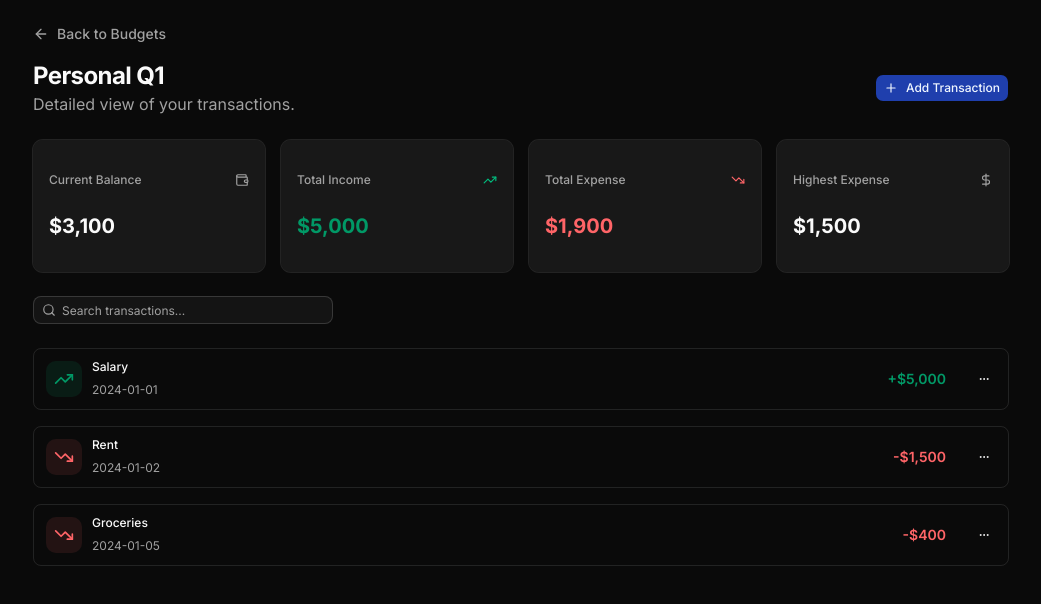
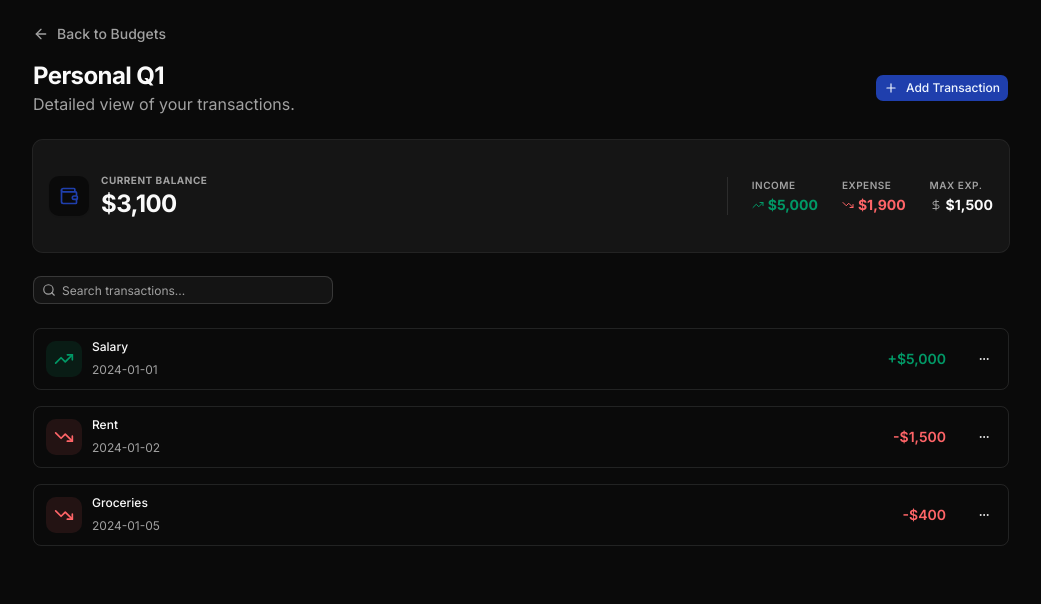
Before and after one commit to philldev/budget-app, a Next.js app: page /budgets/1 in a window 1280 px wide. Shown: the top 604 px of the page, without its empty margins (119-1160 px from the left). Built offline with nearby package versions, Linux system fonts and the light colour scheme.

Commit message:
refactor budget summary into a single compact card

```diff
--- a/app/budgets/[id]/page.tsx
+++ b/app/budgets/[id]/page.tsx
@@ -188,44 +188,43 @@ export default function BudgetDetailPage({ params }: { params: Promise<{ id: str
         </div>
       </div>
 
-      <div className="grid gap-4 md:grid-cols-2 lg:grid-cols-4">
-        <Card className="bg-muted/50 border-none shadow-none">
-          <CardHeader className="p-4 pb-2 flex flex-row items-center justify-between space-y-0">
-            <CardTitle className="text-xs font-medium text-muted-foreground">Current Balance</CardTitle>
-            <Wallet className="h-3.5 w-3.5 text-muted-foreground" />
-          </CardHeader>
-          <CardContent className="p-4 pt-0">
-            <div className="text-xl font-bold">${balance.toLocaleString()}</div>
-          </CardContent>
-        </Card>
-        <Card className="bg-muted/50 border-none shadow-none">
-          <CardHeader className="p-4 pb-2 flex flex-row items-center justify-between space-y-0">
-            <CardTitle className="text-xs font-medium text-muted-foreground">Total Income</CardTitle>
-            <TrendingUp className="h-3.5 w-3.5 text-emerald-500" />
-          </CardHeader>
-          <CardContent className="p-4 pt-0">
-            <div className="text-xl font-bold text-emerald-600">${totalIncome.toLocaleString()}</div>
-          </CardContent>
-        </Card>
-        <Card className="bg-muted/50 border-none shadow-none">
-          <CardHeader className="p-4 pb-2 flex flex-row items-center justify-between space-y-0">
-            <CardTitle className="text-xs font-medium text-muted-foreground">Total Expense</CardTitle>
-            <TrendingDown className="h-3.5 w-3.5 text-destructive" />
-          </CardHeader>
-          <CardContent className="p-4 pt-0">
-            <div className="text-xl font-bold text-destructive">${totalExpense.toLocaleString()}</div>
-          </CardContent>
-        </Card>
-        <Card className="bg-muted/50 border-none shadow-none">
-          <CardHeader className="p-4 pb-2 flex flex-row items-center justify-between space-y-0">
-            <CardTitle className="text-xs font-medium text-muted-foreground">Highest Expense</CardTitle>
-            <DollarSign className="h-3.5 w-3.5 text-muted-foreground" />
-          </CardHeader>
-          <CardContent className="p-4 pt-0">
-            <div className="text-xl font-bold">${highestExpense.toLocaleString()}</div>
-          </CardContent>
-        </Card>
-      </div>
+      <Card className="bg-muted/40 border-none shadow-none">
+        <CardContent className="p-4 flex flex-col sm:flex-row sm:items-center justify-between gap-4">
+          <div className="flex items-center gap-3">
+            <div className="flex h-10 w-10 items-center justify-center rounded-lg bg-background shadow-xs">
+              <Wallet className="h-5 w-5 text-primary" />
+            </div>
+            <div>
+              <p className="text-[10px] uppercase tracking-wider font-bold text-muted-foreground">Current Balance</p>
+              <h2 className="text-2xl font-bold tracking-tight">${balance.toLocaleString()}</h2>
+            </div>
+          </div>
+
+          <div className="flex flex-wrap gap-x-6 gap-y-2 sm:border-l sm:pl-6">
+            <div>
+              <p className="text-[10px] uppercase tracking-wider font-semibold text-muted-foreground mb-0.5">Income</p>
+              <div className="flex items-center gap-1 text-emerald-600">
+                <TrendingUp className="h-3 w-3" />
+                <span className="text-sm font-bold">${totalIncome.toLocaleString()}</span>
+              </div>
+            </div>
+            <div>
+              <p className="text-[10px] uppercase tracking-wider font-semibold text-muted-foreground mb-0.5">Expense</p>
+              <div className="flex items-center gap-1 text-destructive">
+                <TrendingDown className="h-3 w-3" />
+                <span className="text-sm font-bold">${totalExpense.toLocaleString()}</span>
+              </div>
+            </div>
+            <div>
+              <p className="text-[10px] uppercase tracking-wider font-semibold text-muted-foreground mb-0.5">Max Exp.</p>
+              <div className="flex items-center gap-1">
+                <DollarSign className="h-3 w-3 text-muted-foreground" />
+                <span className="text-sm font-bold">${highestExpense.toLocaleString()}</span>
+              </div>
+            </div>
+          </div>
+        </CardContent>
+      </Card>
 
       <div className="flex flex-col sm:flex-row gap-4 justify-between items-start sm:items-center">
         <InputGroup className="w-full sm:w-[300px]">
```
